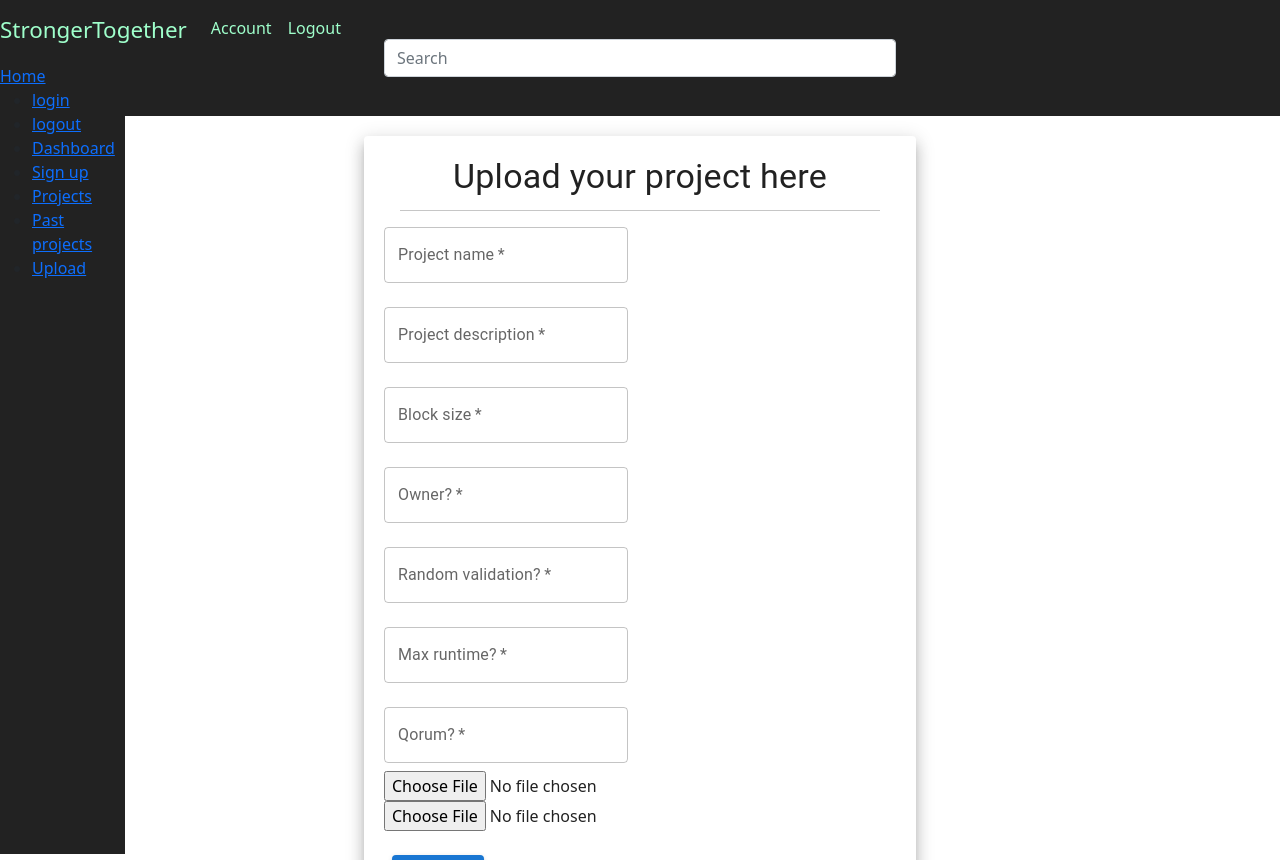
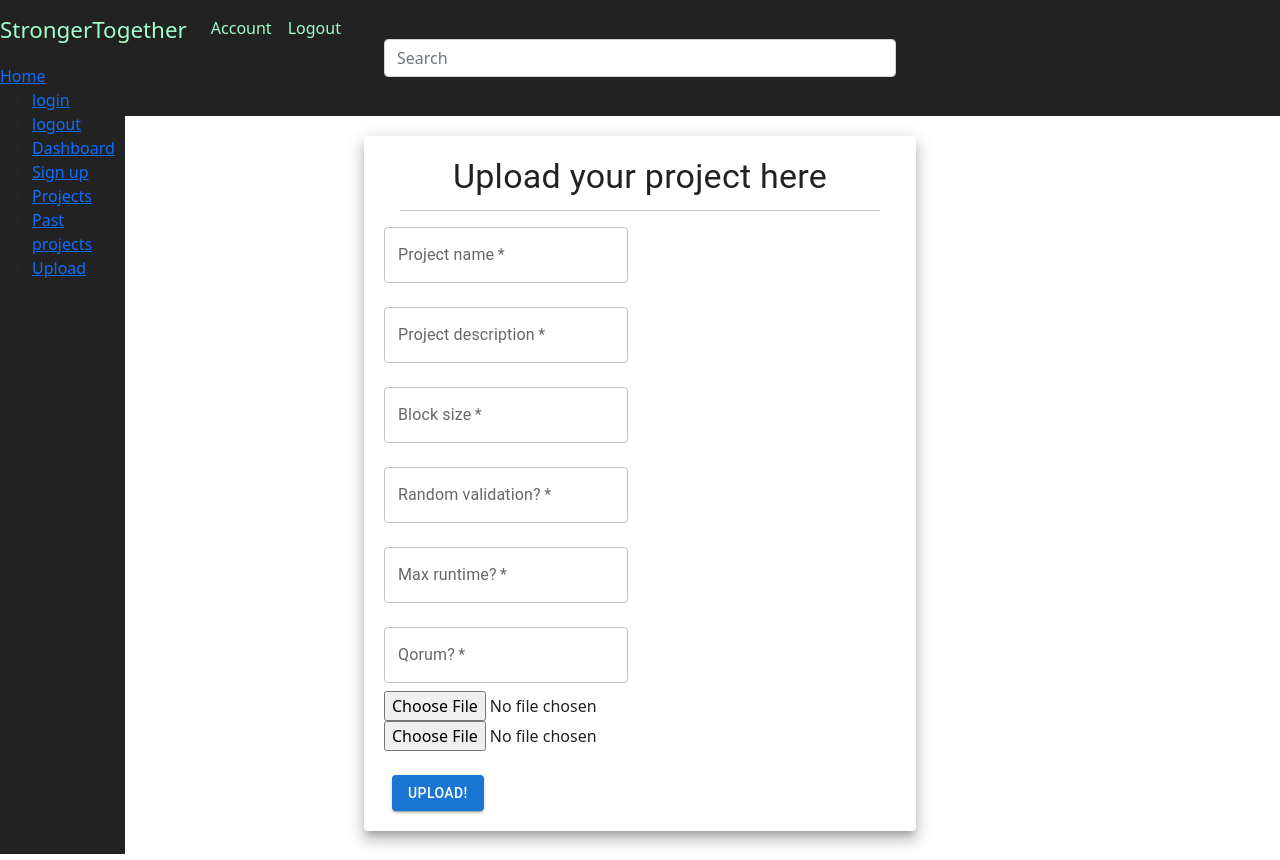
Before and after one commit to jurrewolff/volunteer-computing, a React (Create React App) app in the folder flask_react/: page /Upload in a window 1280 px wide. Shown: the top 860 px of the page. Built offline with nearby package versions, Linux system fonts and the light colour scheme.

Commit message:
don't require owner on upload

```diff
--- a/flask_react/src/Actions/jumpPage.js
+++ b/flask_react/src/Actions/jumpPage.js
@@ -40,7 +40,7 @@ export default function JumpPage() {
                 <Route path="/signup/*" element={<SignUp />} />
                 <Route path="/dashBoard" element={<DashBoard />} />
                 <Route path="/projects" element={<Projects />} />
-                <Route path="/moreInfo/:title/:action" element={<MoreInfo />} />
+                <Route path="/moreInfo/:title" element={<MoreInfo />} />
                 <Route path="/usage" element={<Usage />} />
                 <Route path="/pastProjects" element={<PastProjects />} />
                 <Route path="/upload" element={<Upload />} />
--- a/flask_react/src/Actions/uploadFile.js
+++ b/flask_react/src/Actions/uploadFile.js
@@ -21,7 +21,6 @@ export const UploadRequest = (props) => {
 							  headers: {'name': props.name,
 										'description': props.description,
 										'block_size': props.block_size,
-										'owner': props.owner,
 										'random_validation': props.random_validation,
 										'max_runtime': props.max_runtime,
                                         'qorum': props.qorum
--- a/flask_react/src/Pages/Upload.js
+++ b/flask_react/src/Pages/Upload.js
@@ -18,7 +18,6 @@ export default function Upload() {
     const [block_size, setBlocksize] = useState();
     const [random_validation, setValidation] = useState();
     const [max_runtime, setRuntime] = useState();
-	const [owner, setOwner] = useState();
     const [qorum, setQorum] = useState();
 
     return (
@@ -67,16 +66,6 @@ export default function Upload() {
                                 <TextField
                                     margin="normal"
                                     required
-                                    id="owner"
-                                    label="Owner?"
-                                    variant="outlined"
-                                    onChange={(e) => setOwner(e.target.value)}
-                                />
-                            </Grid>
-							<Grid >
-                                <TextField
-                                    margin="normal"
-                                    required
                                     id="random_validation"
                                     label="Random validation?"
                                     variant="outlined"
@@ -112,7 +101,7 @@ export default function Upload() {
 							<Grid alignitems="center">
                                 < UploadRequest
                                     name={name} description={description} block_size={block_size}
-                                    owner={owner} random_validation={random_validation}
+                                    random_validation={random_validation}
                                     max_runtime={max_runtime} qorum={qorum}
                                 />
                             </Grid>
```
Also changed, not shown: 1 other file (tests, documents, lock files or other folders).
